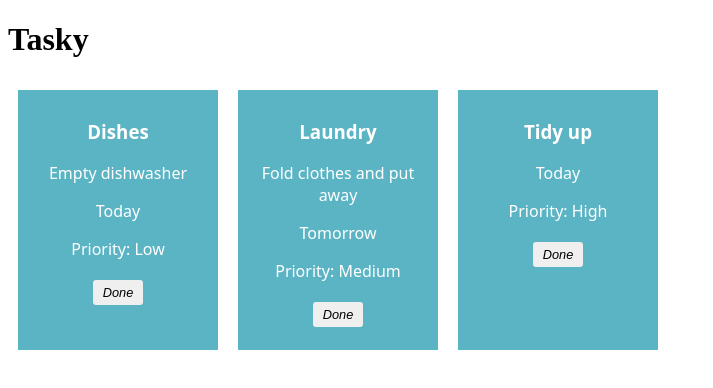
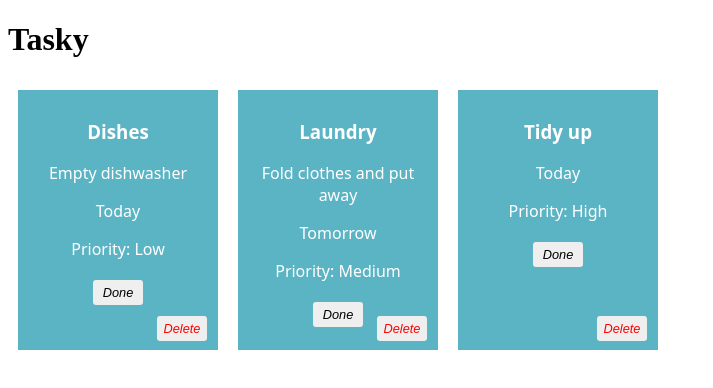
Before and after one commit to warrenstone8/reactbasiclabs, a React (Vite) app in the folder tasky/: page / in a window 1280 px wide. Shown: the top 388 px of the page, without its empty margins (0-713 px from the left). Built offline with nearby package versions, Linux system fonts and the light colour scheme.

Commit message:
Delete a task

```diff
--- a/tasky/src/App.css
+++ b/tasky/src/App.css
@@ -75,3 +75,9 @@ button {
   left: 5px;
   color: green;
 }
+.deleteButton {
+  position: absolute;
+  bottom: 5px;
+  right: 5px;
+  color: red;
+}
--- a/tasky/src/App.jsx
+++ b/tasky/src/App.jsx
@@ -16,6 +16,12 @@ function App() {
     tasks[taskIndex].done = !tasks[taskIndex].done;
     setTaskState({ tasks });
   };
+  const deleteHandler = (taskIndex) => {
+    const tasks = [...taskState.tasks];
+    tasks.splice(taskIndex, 1);
+    setTaskState({tasks});
+  };
+
 
   return (
     <div className="container">
@@ -29,6 +35,8 @@ function App() {
           priority={task.priority}
           done={task.done}
           markDone={() => doneHandler(index)}
+          deleteTask = {() => deleteHandler(index)}
+
         />
       ))}
     </div>
--- a/tasky/src/components/Task.jsx
+++ b/tasky/src/components/Task.jsx
@@ -1,7 +1,7 @@
 import React from "react";
 import "../App.css";
 
-function Task({ title, description, deadline, priority, done, markDone }) {
+function Task({ title, description, deadline, priority, done, markDone, deleteTask }) {
   return (
     <div className="card" style={{ backgroundColor: done ? 'lightgrey' : '#5bb4c4' }}>
       <h3>{title}</h3>
@@ -9,6 +9,7 @@ function Task({ title, description, deadline, priority, done, markDone }) {
       <p>{deadline}</p>
       <p>Priority: {priority}</p>
       <button onClick={markDone}>{done ? "Undo" : "Done"}</button>
+      <button className='deleteButton' onClick={deleteTask}>Delete</button>
     </div>
   );
 }
```
